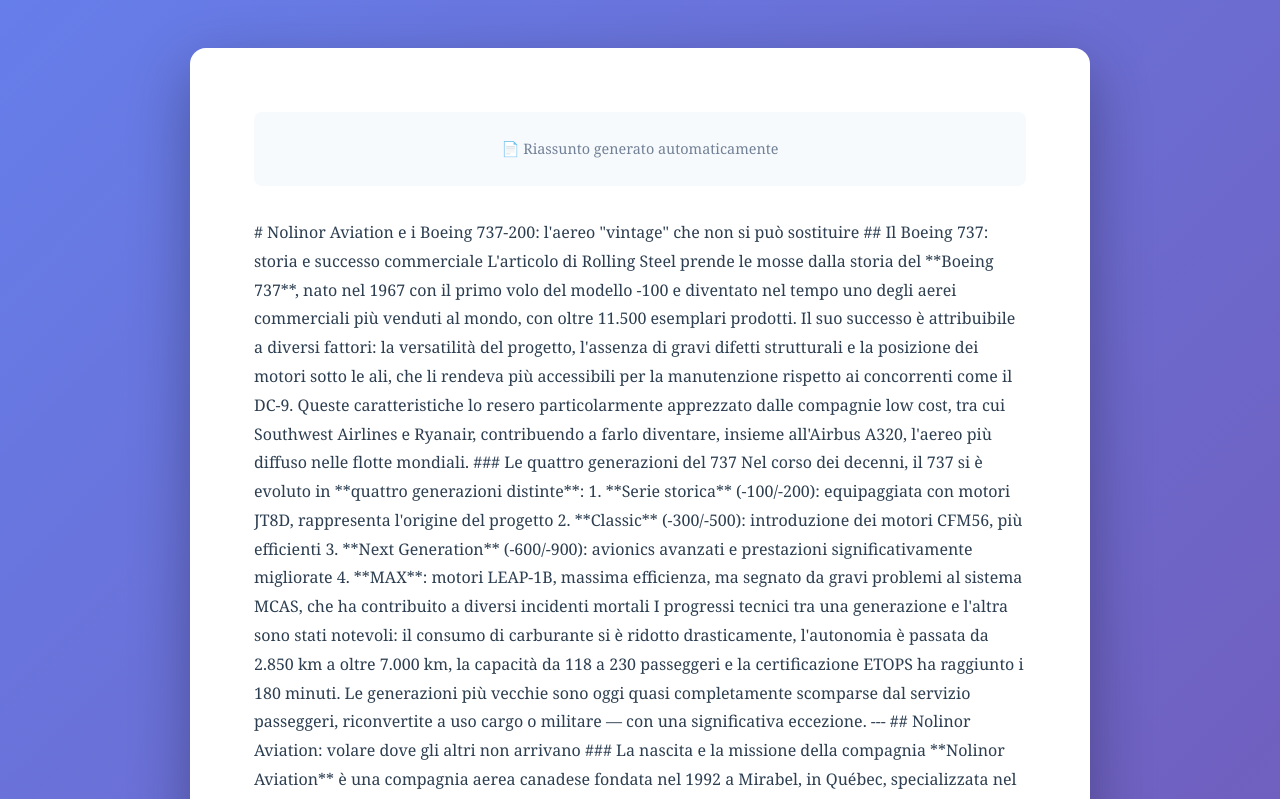
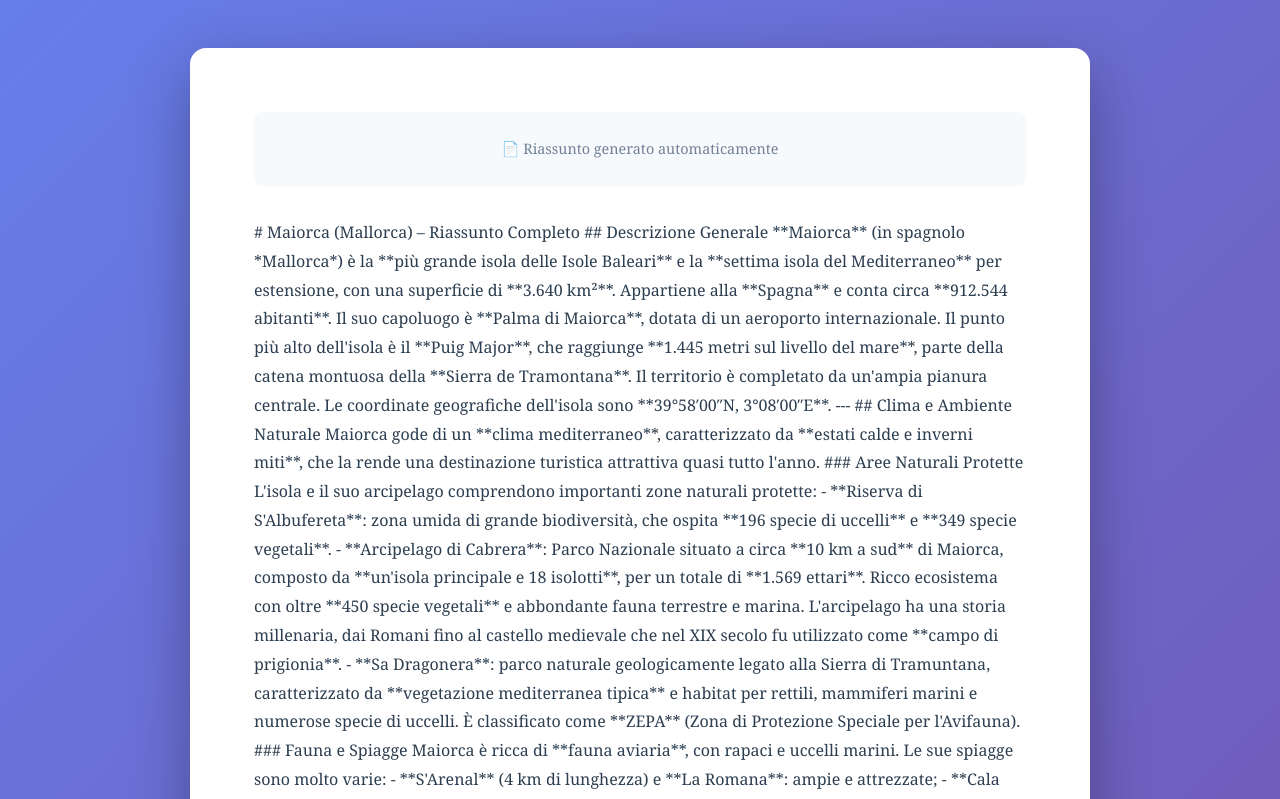
Before and after one commit to AlbertoSardo/n8n, a plain HTML site: page index.html in a window 1280 px wide. Shown: the top 799 px of the page. Drawn offline with Linux system fonts and the light colour scheme.

Commit message:
Update web summary page

```diff
--- a/index.html
+++ b/index.html
@@ -89,67 +89,98 @@
     <div class="header-meta">
       📄 Riassunto generato automaticamente
     </div>
-    # Nolinor Aviation e i Boeing 737-200: l'aereo "vintage" che non si può sostituire
+    # Maiorca (Mallorca) – Riassunto Completo
 
-## Il Boeing 737: storia e successo commerciale
+## Descrizione Generale
 
-L'articolo di Rolling Steel prende le mosse dalla storia del **Boeing 737**, nato nel 1967 con il primo volo del modello -100 e diventato nel tempo uno degli aerei commerciali più venduti al mondo, con oltre 11.500 esemplari prodotti. Il suo successo è attribuibile a diversi fattori: la versatilità del progetto, l'assenza di gravi difetti strutturali e la posizione dei motori sotto le ali, che li rendeva più accessibili per la manutenzione rispetto ai concorrenti come il DC-9. Queste caratteristiche lo resero particolarmente apprezzato dalle compagnie low cost, tra cui Southwest Airlines e Ryanair, contribuendo a farlo diventare, insieme all'Airbus A320, l'aereo più diffuso nelle flotte mondiali.
-
-### Le quattro generazioni del 737
-
-Nel corso dei decenni, il 737 si è evoluto in **quattro generazioni distinte**:
-
-1. **Serie storica** (-100/-200): equipaggiata con motori JT8D, rappresenta l'origine del progetto
-2. **Classic** (-300/-500): introduzione dei motori CFM56, più efficienti
-3. **Next Generation** (-600/-900): avionics avanzati e prestazioni significativamente migliorate
-4. **MAX**: motori LEAP-1B, massima efficienza, ma segnato da gravi problemi al sistema MCAS, che ha contribuito a diversi incidenti mortali
-
-I progressi tecnici tra una generazione e l'altra sono stati notevoli: il consumo di carburante si è ridotto drasticamente, l'autonomia è passata da 2.850 km a oltre 7.000 km, la capacità da 118 a 230 passeggeri e la certificazione ETOPS ha raggiunto i 180 minuti. Le generazioni più vecchie sono oggi quasi completamente scomparse dal servizio passeggeri, riconvertite a uso cargo o militare — con una significativa eccezione.
+**Maiorca** (in spagnolo *Mallorca*) è la **più grande isola delle Isole Baleari** e la **settima isola del Mediterraneo** per estensione, con una superficie di **3.640 km²**. Appartiene alla **Spagna** e conta circa **912.544 abitanti**. Il suo capoluogo è **Palma di Maiorca**, dotata di un aeroporto internazionale. Il punto più alto dell'isola è il **Puig Major**, che raggiunge **1.445 metri sul livello del mare**, parte della catena montuosa della **Sierra de Tramontana**. Il territorio è completato da un'ampia pianura centrale. Le coordinate geografiche dell'isola sono **39°58′00″N, 3°08′00″E**.
 
 ---
 
-## Nolinor Aviation: volare dove gli altri non arrivano
+## Clima e Ambiente Naturale
 
-### La nascita e la missione della compagnia
+Maiorca gode di un **clima mediterraneo**, caratterizzato da **estati calde e inverni miti**, che la rende una destinazione turistica attrattiva quasi tutto l'anno.
 
-**Nolinor Aviation** è una compagnia aerea canadese fondata nel 1992 a Mirabel, in Québec, specializzata nel collegamento di **comunità remote del Canada** raggiungibili esclusivamente attraverso **piste non asfaltate**, in erba o ghiaia. Si tratta di un segmento di mercato di nicchia ma essenziale, che garantisce l'accesso a insediamenti altrimenti isolati durante gran parte dell'anno.
+### Aree Naturali Protette
 
-Inizialmente la compagnia operava con turboelica **Convair CV-580**, adatti a piste non preparate ma con capacità limitate. Con la crescita della domanda, Nolinor aveva bisogno di aeromobili più grandi e capaci, ma si trovava di fronte a un ostacolo tecnico fondamentale: i jet convenzionali non sono compatibili con piste sterrate, poiché i detriti sollevati durante le manovre a terra — sassi, ghiaia, frammenti — possono essere aspirati negli inversori di spinta e nei motori, causando danni gravi.
+L'isola e il suo arcipelago comprendono importanti zone naturali protette:
 
-### La soluzione: il "gravel kit" del 737-200
+- **Riserva di S'Albufereta**: zona umida di grande biodiversità, che ospita **196 specie di uccelli** e **349 specie vegetali**.
+- **Arcipelago di Cabrera**: Parco Nazionale situato a circa **10 km a sud** di Maiorca, composto da **un'isola principale e 18 isolotti**, per un totale di **1.569 ettari**. Ricco ecosistema con oltre **450 specie vegetali** e abbondante fauna terrestre e marina. L'arcipelago ha una storia millenaria, dai Romani fino al castello medievale che nel XIX secolo fu utilizzato come **campo di prigionia**.
+- **Sa Dragonera**: parco naturale geologicamente legato alla Sierra di Tramuntana, caratterizzato da **vegetazione mediterranea tipica** e habitat per rettili, mammiferi marini e numerose specie di uccelli. È classificato come **ZEPA** (Zona di Protezione Speciale per l'Avifauna).
 
-La risposta a questo problema era già stata anticipata dalla stessa Boeing, che per il modello **737-200** aveva sviluppato un apposito pacchetto opzionale chiamato **"gravel kit"**, pensato proprio per le operazioni su superfici non preparate. Questo kit comprendeva:
+### Fauna e Spiagge
 
-- **Deflettori sui carrelli** per proteggere fusoliera e flap dalla proiezione di detriti
-- **Schermature metalliche** su tubi idraulici e cavi elettrici
-- **Rinforzi strutturali** e vernici antiabrasione nelle zone esposte
-- **Dissipatori di vortici sui motori** per ridurre il rischio di aspirazione di corpi estranei dal suolo
-
-Grazie a questo insieme di soluzioni tecniche, il 737-200 con gravel kit diventava uno dei pochissimi jet al mondo capaci di operare in sicurezza su piste non pavimentate, rendendolo lo strumento ideale per le esigenze operative di Nolinor.
+Maiorca è ricca di **fauna aviaria**, con rapaci e uccelli marini. Le sue spiagge sono molto varie:
+- **S'Arenal** (4 km di lunghezza) e **La Romana**: ampie e attrezzate;
+- **Cala Torta**: esclusiva e selvaggia;
+- **Formentor** ed **Es Trenc**: tra le più suggestive e pittoresche dell'isola.
 
 ---
 
-## Una flotta "vintage" tenuta in vita dalla manutenzione
+## Storia
 
-Nel **2007**, Nolinor ha acquisito una flotta di **8-9 esemplari** di 737-200, già con circa 40 anni di servizio alle spalle. Nonostante l'età avanzata, questi aerei vengono mantenuti in condizioni operative eccellenti grazie a una **manutenzione meticolosa e continuativa**. La semplicità costruttiva del 737-200 — con la fusoliera in alluminio facilmente ispezionabile — facilita notevolmente le operazioni di controllo e riparazione rispetto agli aerei più moderni, realizzati con materiali compositi più complessi.
+### Preistoria e Antichità
 
-I motori JT8D, pur essendo vulnerabili a polvere, acqua e grandine, si rivelano gestibili con le dovute precauzioni, e il costo aggiuntivo di manutenzione rispetto a un aereo più recente risulta minimo, soprattutto considerando l'assenza di valide alternative sul mercato.
+Maiorca è abitata fin dal **5200 a.C.** Nel corso dei secoli fu colonizzata da **Greci, Fenici e Cartaginesi**. Nel **123 a.C.** fu conquistata dai Romani sotto il comando di **Quinto Cecilio Metello**, che fondò le prime colonie dell'isola, tra cui la stessa **Palma**.
+
+### Dominazioni Successive
+
+Dopo la caduta dell'Impero Romano, Maiorca fu soggetta alle dominazioni **vandala**, **bizantina** e infine **araba**, che lasciarono un segno profondo nella cultura e nell'architettura dell'isola.
+
+### Il Regno di Maiorca
+
+Nel **1229**, **Giacomo I d'Aragona** conquistò l'isola e fondò il **Regno di Maiorca**, ripopolandola con coloni catalani. Il regno mantenne la propria autonomia per oltre un secolo, fino al **1349**, quando, con la morte di **Giacomo III nella battaglia di Llucmajor**, fu reintegrato nel **Regno di Aragona**. Il regno medievale si concluse definitivamente nel **1404** con l'ultima regina Isabella.
+
+### Età Moderna e Contemporanea
+
+Tra gli eventi storici più rilevanti dell'età moderna figurano:
+- La **rivolta del 1521** durante il regno di **Carlo V**;
+- Ripetuti **attacchi piratici** che flagellarono le coste dell'isola;
+- La **Guerra di Successione Spagnola**, che coinvolse anche le Baleari.
+
+Il momento più drammatico della storia recente fu la **Guerra Civile Spagnola**, durante la quale il militare fascista italiano **Bonacorsi** condusse una brutale repressione sull'isola, rivelando le ambizioni espansionistiche dell'Italia fascista nelle Baleari. Queste mire allarmarono la **Gran Bretagna**, preoccupata per il controllo del Mediterraneo. Tuttavia, la decisione di **Franco di mantenere la neutralità** durante la Seconda Guerra Mondiale vanificò definitivamente i piani italiani sull'arcipelago.
+
+Nel **2009**, un **attentato terroristico dell'ETA** a Palma causò la morte di due agenti della Guardia Civil.
 
 ---
 
-## Perché il 737-200 è praticamente insostituibile
+## Economia
 
-Il punto centrale dell'articolo è che il **Boeing 737-200 con gravel kit è di fatto l'unico aereo al mondo** in grado di decollare e atterrare su piste sterrate trasportando fino a **13 tonnellate di carico utile**. Boeing non ha mai riproposto il gravel kit nelle generazioni successive del 737 — né nelle versioni Classic, né nelle Next Generation, né tantomeno nel MAX — lasciando questi velivoli "vintage" come gli unici strumenti disponibili per questo tipo di operazioni.
+L'economia di Maiorca è basata prevalentemente sul **turismo**: nel **2023** l'isola ha accolto quasi **18 milioni di visitatori**, confermandosi una delle mete più frequentate del Mediterraneo. Nel **2024** sono state adottate misure per la **riduzione dei posti letto turistici**, nell'ottica di un turismo più sostenibile.
 
-Sostituirli con turboprop moderni potrebbe sembrare una soluzione alternativa, ma comporterebbe costi elevati di acquisto, la necessità di effettuare un numero maggiore di voli per trasportare lo stesso carico, più equipaggi e una minore autonomia operativa. Data la solidità finanziaria di Nolinor, la strategia di mantenere in servizio i 737-200 si rivela non solo praticabile, ma vincente.
-
-L'articolo paragona questi aerei ad altri casi storici di velivoli longevi rimasti in servizio per mancanza di alternative equivalenti, come il celebre **Douglas DC-3**, ancora utilizzato in Antartide. Si tratta di macchine che il tempo non ha reso obsolete, perché nessuno ha ancora prodotto qualcosa che le sostituisca davvero.
+Una realtà economica di rilievo è la **Majorica SA**, con sede a **Manacor**, leader mondiale nella produzione di **perle artificiali**.
 
 ---
 
-## Conclusioni
+## Cultura e Tradizioni
 
-L'articolo di Rolling Steel, scritto con tono ironico ma professionale, celebra la filosofia operativa di Nolinor Aviation — riassumibile nel motto **"finché va"** — non come segno di arretratezza, ma come scelta razionale e lungimirante. I Boeing 737-200 della compagnia canadese non volano perché sono economici o perché non ci sono soldi per sostituirli: volano perché **non esiste nulla di meglio** per il compito che devono svolgere. Un esempio raro, nel settore aeronautico moderno, in cui la tecnologia del passato supera ancora quella del presente.
+Maiorca si distingue per una ricca vita culturale e tradizioni radicate:
+
+- **Danze tradizionali**: *Ball de bot* e *Ball dels cossiers*;
+- **Gastronomia tipica**: tra i piatti e prodotti più rappresentativi figurano l'*ensaimada* (dolce tipico), la *sobrassada* (insaccato speziato), il *Pa amb oli* (pane con olio e pomodoro) e il *Tumbet* (piatto di verdure al forno).
+
+L'isola è gemellata con la città di **Rodi**, in Grecia.
+
+---
+
+## Sport
+
+Sul piano sportivo, Maiorca è nota per:
+- Il **Real Club Deportivo Mallorca**, il principale club calcistico dell'isola;
+- I natali del campione mondiale di tennis **Rafael Nadal**, nato a Manacor.
+
+---
+
+## Risorse e Riferimenti
+
+La pagina Wikipedia italiana su Maiorca è corredata da:
+- **Codici bibliografici internazionali** (VIAF, LCCN, GND, BNF);
+- **Collegamenti a progetti Wikimedia** correlati;
+- **Risorse esterne** quali enciclopedie online (Treccani, Britannica);
+- Informazioni sulle principali **isole Baleari** e su altri elementi geografici del **Mar Mediterraneo** (isole, mari, stretti e canali).
+
+Il contenuto è distribuito sotto licenza **Creative Commons BY-SA 4.0**.
   </div>
 </body>
 </html>
```
